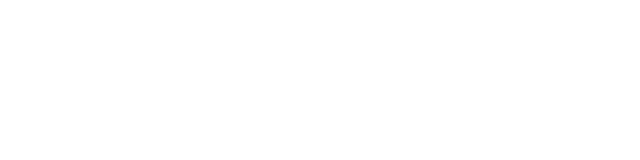
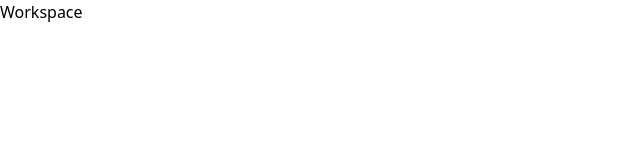
Before and after one commit to RidhamRj/Code-Snippet-Organizer, a React (Vite) app in the folder frontend/: page / in a window 1280 px wide. Before the commit this address had no page. Shown: the top 160 px of the page, without its empty margins (0-640 px from the left). Built offline with nearby package versions, Linux system fonts and the light colour scheme.

Commit message:
landing route for simplicity

```diff
--- a/frontend/src/App.jsx
+++ b/frontend/src/App.jsx
@@ -1,12 +1,14 @@
 import { useState } from 'react'
 import {BrowserRouter, Route, Routes} from "react-router-dom"
 import Workspace from './pages/workspace'
+import LandingPage from './pages/landingPage'
 function App() {
 
   return (
     <>
     <BrowserRouter>
       <Routes>
+        <Route path='/' element={<LandingPage/>} />
         <Route path='/workspace' element={<Workspace/>} />
       </Routes>
     </BrowserRouter>
--- a/frontend/src/pages/landingPage.jsx
+++ b/frontend/src/pages/landingPage.jsx
@@ -1,9 +1,14 @@
 import React from 'react'
+import { Link } from 'react-router-dom'
 
-function landingPage() {
+function LandingPage() {
   return (
-    <div></div>
+    <div>
+      <Link to={'/workspace'}>
+        Workspace
+      </Link>
+    </div>
   )
 }
 
-export default landingPage
+export default LandingPage
```
